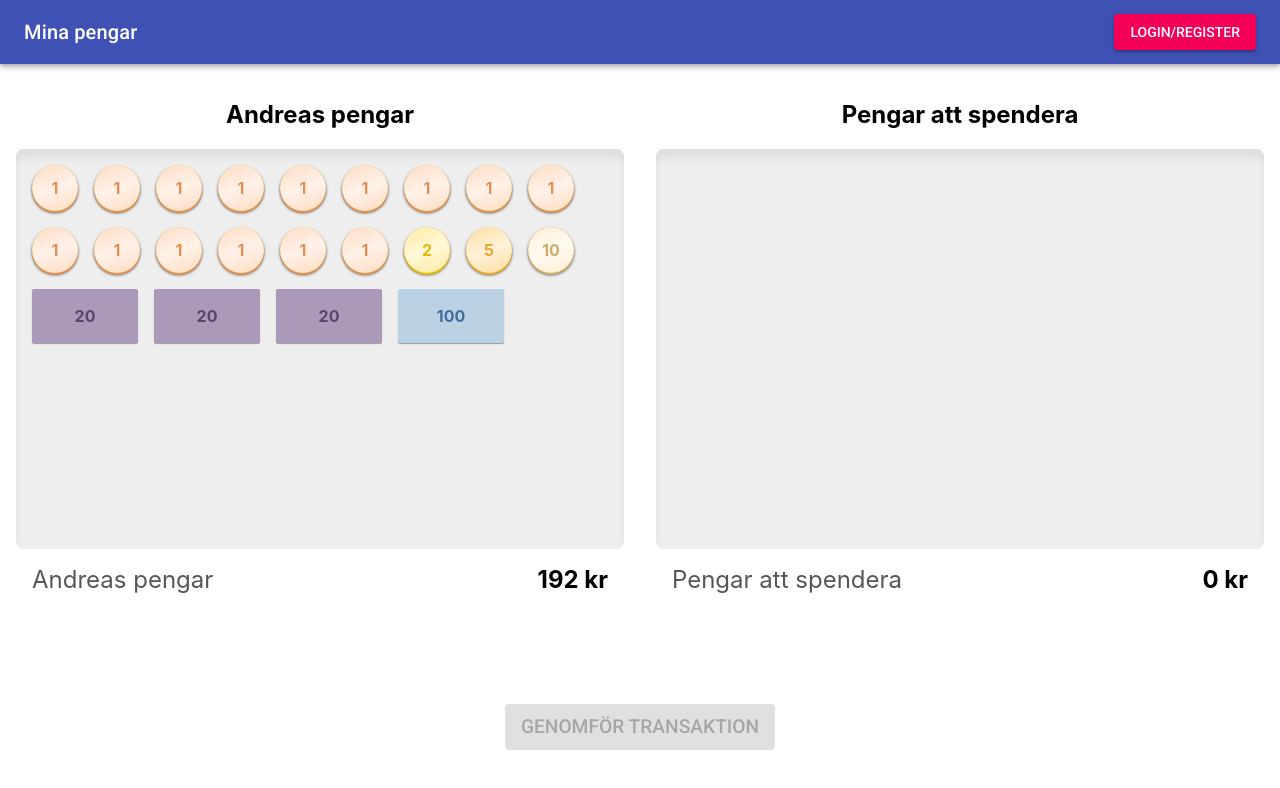
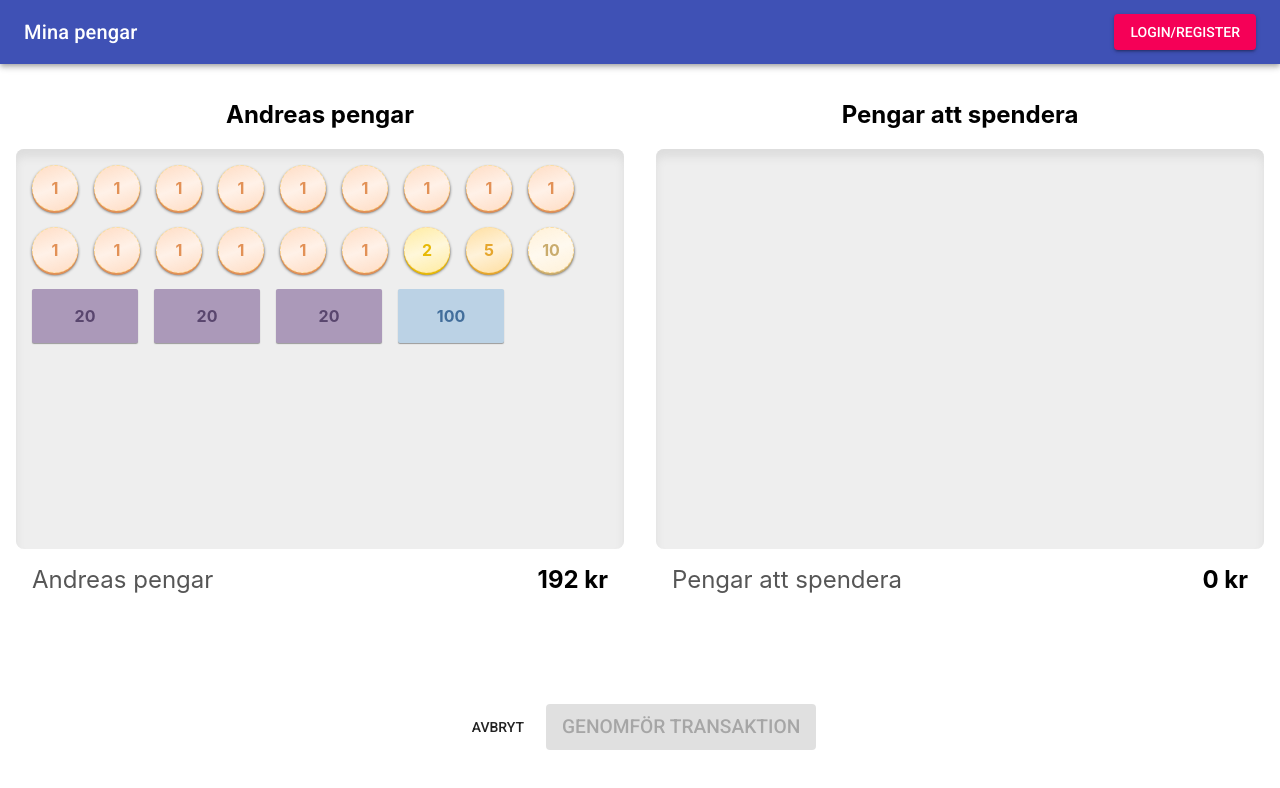
Before and after one commit to AntonStrand/hackathon-spiik-2019, a React (Create React App) app in the folder frontend/: page / in a window 1280 px wide. Shown: the top 788 px of the page. Built offline with nearby package versions, Linux system fonts and the light colour scheme.

Commit message:
quit saldo page

```diff
--- a/frontend/src/components/SaldoPage/index.js
+++ b/frontend/src/components/SaldoPage/index.js
@@ -48,6 +48,12 @@ const SaldoPage = ({ childID, name, amount, history }) => {
         />
       </BoxContainer>
       <Button
+        style={{ marginRight: '1em' }}
+        onClick={() => history.push('/admin')}
+      >
+        AVBRYT
+      </Button>
+      <Button
         disabled={!register.length}
         variant="contained"
         color="primary"
```
